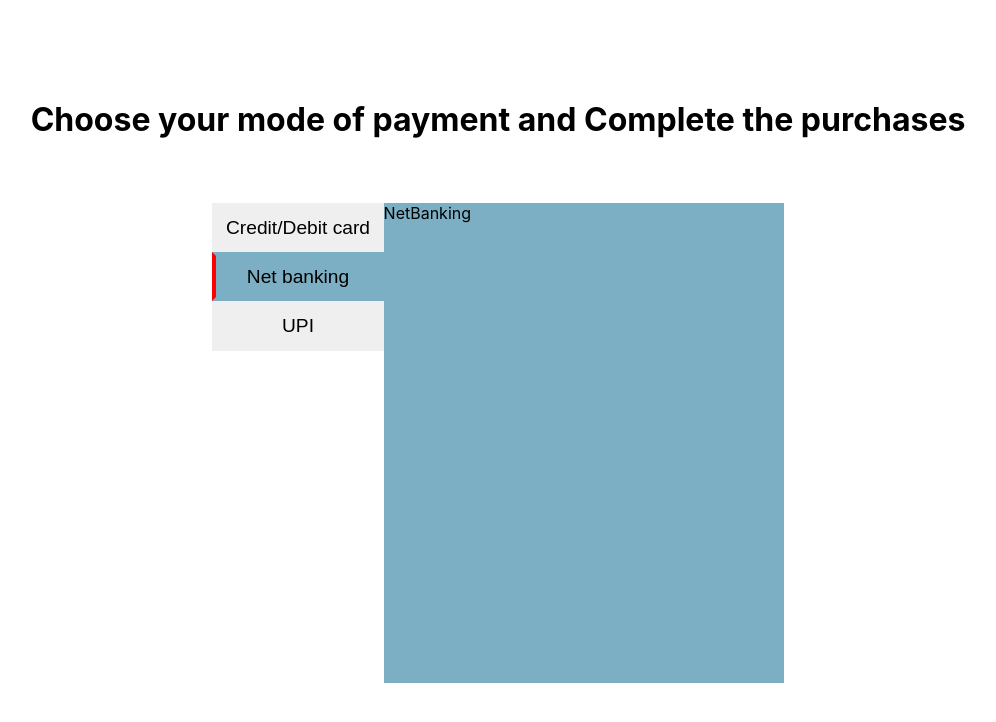
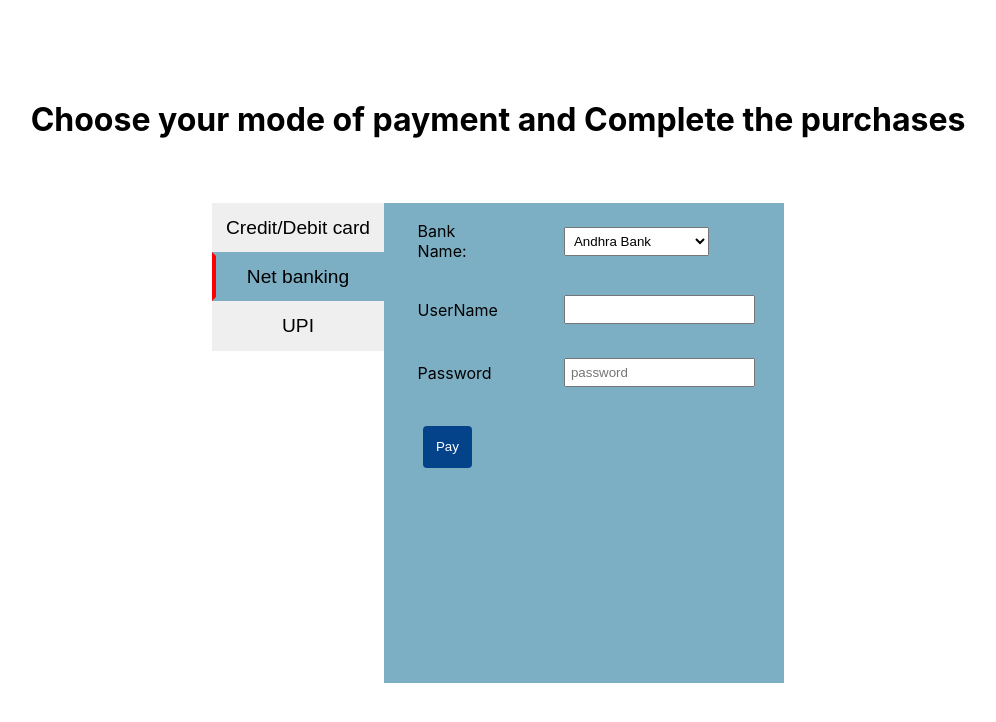
Before and after one commit to harshdixit3/payment-gateway, a React (Create React App) app in the folder payment-gateway/: page / in a window 1280 px wide. Both pictures are taken after a click on the button "Net banking". Shown: the top 722 px of the page, without its empty margins (142-1138 px from the left). Built offline with nearby package versions, Linux system fonts and the light colour scheme.

Commit message:
Completed the NetBanking Form And Success Dialog

```diff
--- a/payment-gateway/src/Components/Card.tsx
+++ b/payment-gateway/src/Components/Card.tsx
@@ -1,6 +1,7 @@
 import { FormEvent, useState } from "react";
 import { range } from "../utils";
 import ConfermationDialog from "./ConfermationDialog";
+import PaymentsOptions from "../Enums/PaymentsOptions";
 
 const Card = () => {
   const [cardNumber, seCardNumber] = useState("");
@@ -124,7 +125,12 @@ const Card = () => {
           </tbody>
         </table>
       </form>
-      {showConfermationDialog && <ConfermationDialog onClickNo={closeDialog} />}
+      {showConfermationDialog && (
+        <ConfermationDialog
+          onClickNo={closeDialog}
+          paymentOption={PaymentsOptions.CARD}
+        />
+      )}
     </div>
   );
 };
--- a/payment-gateway/src/Components/ConfermationDialog.tsx
+++ b/payment-gateway/src/Components/ConfermationDialog.tsx
@@ -1,12 +1,21 @@
-import React from "react";
+import { useState } from "react";
 import Dialog from "./Dialog";
+import SuccessDialog from "./SuccessDialog";
+import PaymentsOptions from "../Enums/PaymentsOptions";
 
 type confermationDialogProps = {
   onClickNo: () => void;
+  paymentOption: PaymentsOptions;
 };
 
 const ConfermationDialog = (props: confermationDialogProps) => {
-  return (
+  const [showSuccessDialog, setshowSuccessDialog] = useState(false);
+  return showSuccessDialog ? (
+    <SuccessDialog
+      onClose={props.onClickNo}
+      paymentOption={props.paymentOption}
+    />
+  ) : (
     <Dialog>
       <div
         style={{
@@ -14,8 +23,15 @@ const ConfermationDialog = (props: confermationDialogProps) => {
         }}
       >
         <h1>Proceed to complete the payment?</h1>
-        <button className="btn btn-cancel" onClick={props.onClickNo}>No</button>
-        <button className="btn btn-confirm">Yes</button>
+        <button className="btn btn-cancel" onClick={props.onClickNo}>
+          No
+        </button>
+        <button
+          className="btn btn-confirm"
+          onClick={() => setshowSuccessDialog(true)}
+        >
+          Yes
+        </button>
       </div>
     </Dialog>
   );
--- a/payment-gateway/src/Components/NetBanking.tsx
+++ b/payment-gateway/src/Components/NetBanking.tsx
@@ -1,9 +1,93 @@
-
+import { FormEvent, useState } from "react";
+import ConfermationDialog from "./ConfermationDialog";
+import PaymentsOptions from "../Enums/PaymentsOptions";
 
 const NetBanking = () => {
+  const [name, setName] = useState("");
+  const [password, setPasswaord] = useState("");
+
+  const [showConfermationDialog, setshowConfermationDialog] = useState(false);
+
+  const onSubmit = (event: FormEvent<HTMLFormElement>) => {
+    event.preventDefault();
+
+    setshowConfermationDialog(true);
+  };
+
+  const closeDialog = () => {
+    setshowConfermationDialog(false);
+  };
+
   return (
-    <div>NetBanking</div>
-  )
-}
+    <div>
+      <form onSubmit={onSubmit}>
+        <table>
+          <tbody>
+            <tr>
+              <td>
+                <label htmlFor="cardNumber">Bank Name:</label>
+              </td>
+              <td>
+                <select>
+                  <option value="" disabled>
+                    Select
+                  </option>
+                  <option value="Andhra Bank">Andhra Bank</option>
+                  <option value="Axis Bank">Axis Bank</option>
+                  <option value="Bank of Baroda">Bank of Baroda</option>
+
+                  <option value="HDFC Bank">HDFC Bank</option>
+                  <option value="ICICI Bank">ICICI Bank</option>
+                  <option value="South Indian Bank">South Indian Bank</option>
+                  <option value="State Bank of India">
+                    State Bank of India
+                  </option>
+                  <option value="Yes Bank">Yes Bank</option>
+                </select>
+              </td>
+            </tr>
+            <tr>
+              <td>
+                <label htmlFor="name">UserName</label>
+              </td>
+              <td>
+                <input
+                  type="text"
+                  id="name"
+                  name="name"
+                  value={name}
+                  onChange={(event) => setName(event.target.value)}
+                  required
+                />
+              </td>
+            </tr>
+            <tr>
+              <td>
+                <label htmlFor="expiryDate">Password</label>
+              </td>
+              <td>
+                <input
+                  type="password"
+                  name="password"
+                  value={password}
+                  onChange={(event) => setPasswaord(event.target.value)}
+                  id="pwd"
+                  placeholder="password"
+                  required
+                />
+              </td>
+            </tr>
+            <tr>
+              <td>
+                <button className="btn btn-pay">Pay</button>
+              </td>
+            </tr>
+          </tbody>
+        </table>
+      </form>
+      {showConfermationDialog && (<ConfermationDialog onClickNo={closeDialog} paymentOption={PaymentsOptions.CARD} /> )}
+    </div>
+  );
+};
 
 export default NetBanking;
--- a/payment-gateway/src/Components/SuccessDialog.tsx
+++ b/payment-gateway/src/Components/SuccessDialog.tsx
@@ -1,10 +1,22 @@
-import React from 'react'
-import './SuccessPayment.css';
+import PaymentsOptions from "../Enums/PaymentsOptions";
+import Dialog from "./Dialog";
+import "./SuccessPayment.css";
 
-const SuccessDialog = () => {
-  return (
-    <div>SuccessDialog</div>
-  )
+type SuccessDialogProps ={
+  onClose: () => void;
+  paymentOption: PaymentsOptions
 }
 
+const SuccessDialog = (props: SuccessDialogProps) => {
+  return (
+    <Dialog>
+      <div style={{ textAlign: "center" }}>
+        <h1>Your Payment of Rs 5000 is Successfull!!!</h1>
+       <div>Your Payment was Done through{props.paymentOption}</div>
+        <button className="btn btn-close" onClick={props.onClose}>Close</button>
+      </div>
+    </Dialog>
+  );
+};
+
 export default SuccessDialog;
```
